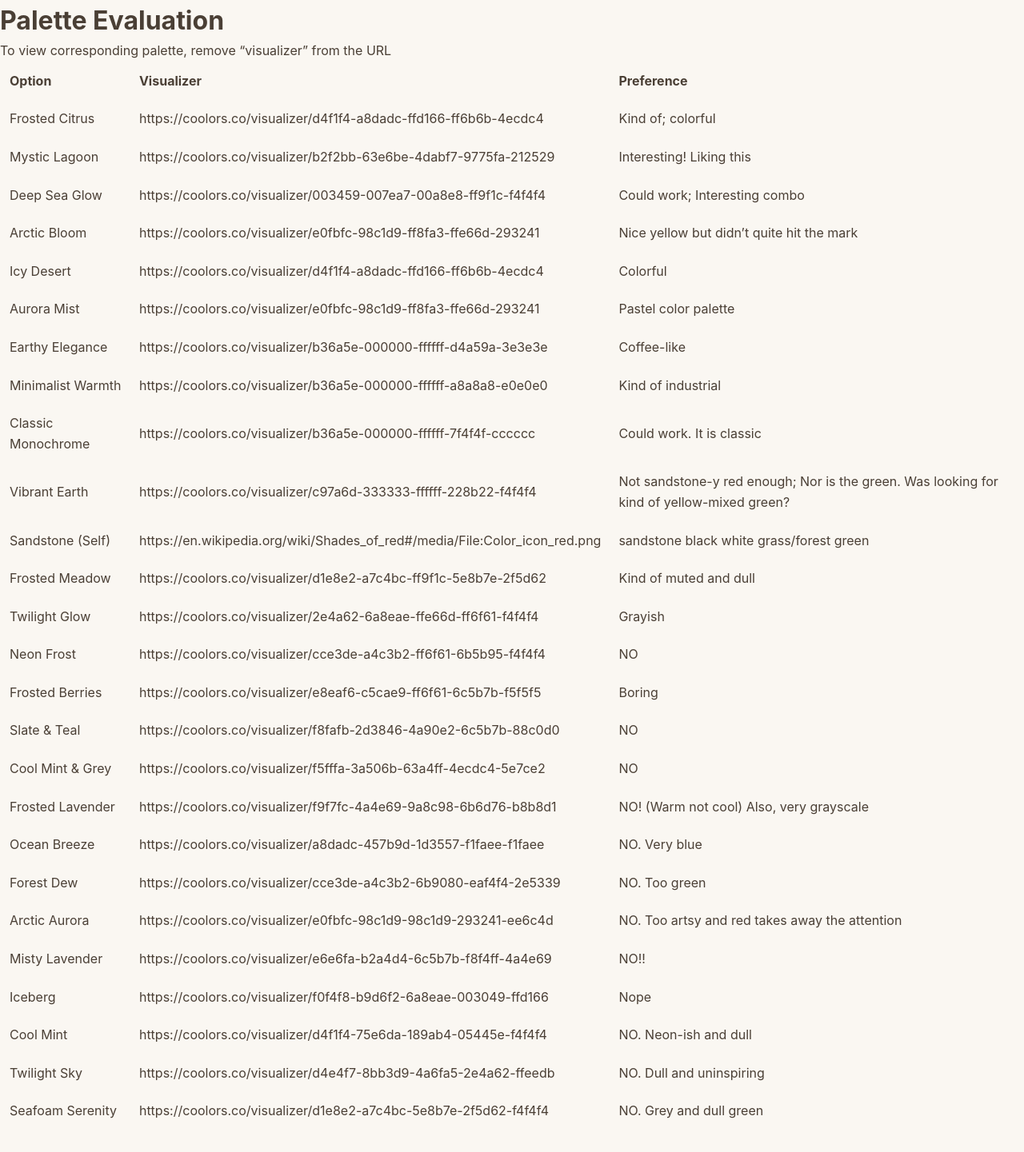
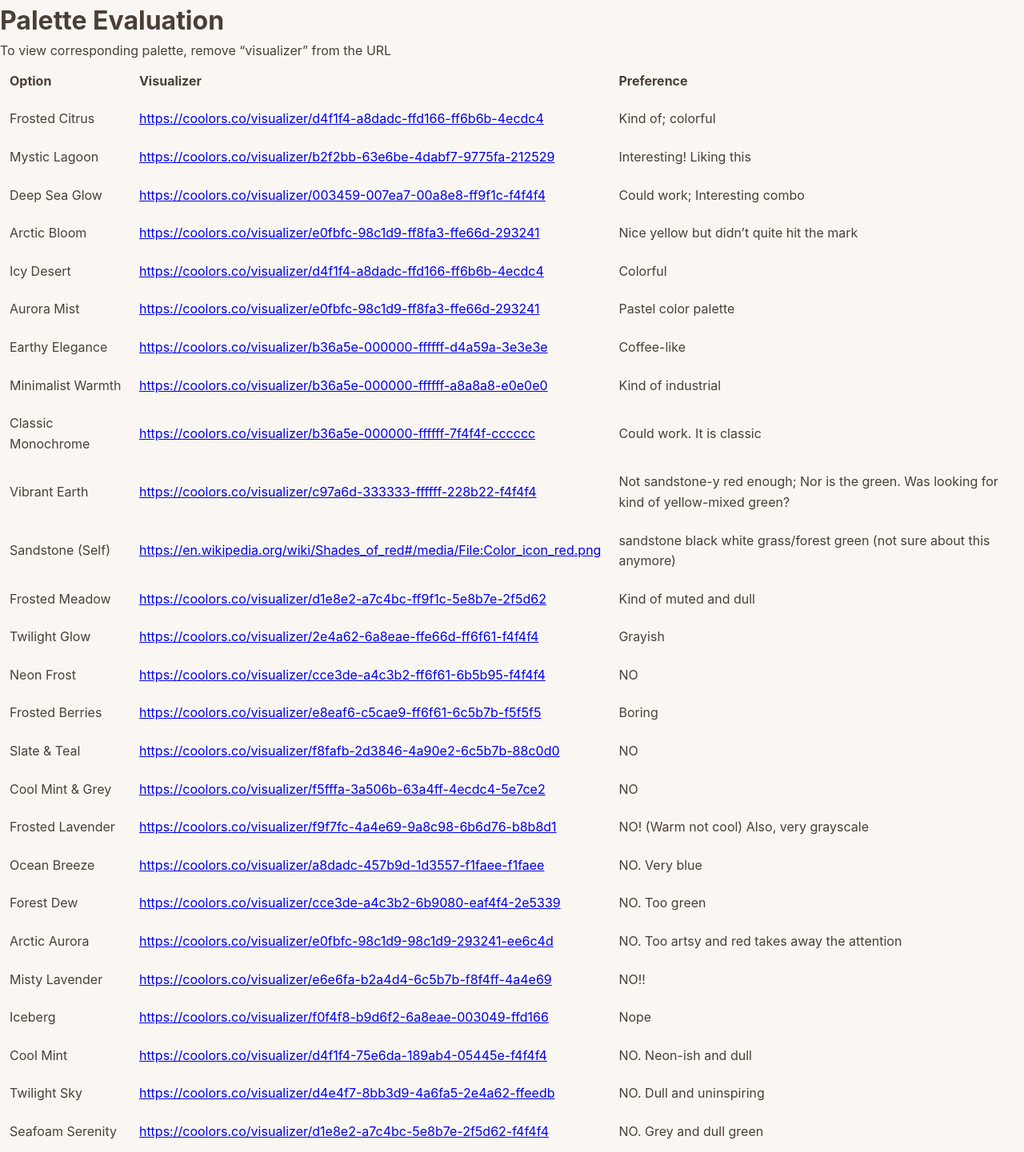
Before and after one commit to abhilashini/abhilashini.github.io, a Jekyll site: the page built from assets/palette_explore.md, in a window 1280 px wide. Shown: the whole page at 80% size. Built offline with Jekyll 4.4.1, drawn with Linux system fonts in a browser that asks for light colours; our own code applies the rules of GitHub Pages for plain Markdown files; before the commit the page ends 1415 px from its top, so only the background shows below that.

Commit message:
Add inline links

```diff
--- a/assets/palette_explore.md
+++ b/assets/palette_explore.md
@@ -8,32 +8,32 @@ permalink: /palette-exploration-journey/
 
 | Option | Visualizer | Preference |
 | :--- | :--- | :--- |
-| Frosted Citrus | https://coolors.co/visualizer/d4f1f4-a8dadc-ffd166-ff6b6b-4ecdc4 | Kind of; colorful |
-| Mystic Lagoon | https://coolors.co/visualizer/b2f2bb-63e6be-4dabf7-9775fa-212529 | Interesting! Liking this |
-| Deep Sea Glow | https://coolors.co/visualizer/003459-007ea7-00a8e8-ff9f1c-f4f4f4 | Could work; Interesting combo |
-| Arctic Bloom | https://coolors.co/visualizer/e0fbfc-98c1d9-ff8fa3-ffe66d-293241 | Nice yellow but didn't quite hit the mark |
-| Icy Desert | https://coolors.co/visualizer/d4f1f4-a8dadc-ffd166-ff6b6b-4ecdc4 | Colorful |
-| Aurora Mist | https://coolors.co/visualizer/e0fbfc-98c1d9-ff8fa3-ffe66d-293241 | Pastel color palette |
-| Earthy Elegance | https://coolors.co/visualizer/b36a5e-000000-ffffff-d4a59a-3e3e3e | Coffee-like |
-| Minimalist Warmth | https://coolors.co/visualizer/b36a5e-000000-ffffff-a8a8a8-e0e0e0 | Kind of industrial |
-| Classic Monochrome | https://coolors.co/visualizer/b36a5e-000000-ffffff-7f4f4f-cccccc | Could work. It is classic |
-| Vibrant Earth | https://coolors.co/visualizer/c97a6d-333333-ffffff-228b22-f4f4f4 | Not sandstone-y red enough; Nor is the green. Was looking for kind of yellow-mixed green? |
-| Sandstone (Self) | https://en.wikipedia.org/wiki/Shades_of_red#/media/File:Color_icon_red.png | sandstone black white grass/forest green
-| Frosted Meadow | https://coolors.co/visualizer/d1e8e2-a7c4bc-ff9f1c-5e8b7e-2f5d62 | Kind of muted and dull |
-| Twilight Glow | https://coolors.co/visualizer/2e4a62-6a8eae-ffe66d-ff6f61-f4f4f4 | Grayish |
-| Neon Frost | https://coolors.co/visualizer/cce3de-a4c3b2-ff6f61-6b5b95-f4f4f4 | NO |
-| Frosted Berries | https://coolors.co/visualizer/e8eaf6-c5cae9-ff6f61-6c5b7b-f5f5f5 | Boring |
-| Slate & Teal | https://coolors.co/visualizer/f8fafb-2d3846-4a90e2-6c5b7b-88c0d0 | NO |
-| Cool Mint & Grey | https://coolors.co/visualizer/f5fffa-3a506b-63a4ff-4ecdc4-5e7ce2 | NO |
-| Frosted Lavender | https://coolors.co/visualizer/f9f7fc-4a4e69-9a8c98-6b6d76-b8b8d1 | NO! (Warm not cool) Also, very grayscale |
-| Ocean Breeze | https://coolors.co/visualizer/a8dadc-457b9d-1d3557-f1faee-f1faee | NO. Very blue |
-| Forest Dew | https://coolors.co/visualizer/cce3de-a4c3b2-6b9080-eaf4f4-2e5339 | NO. Too green |
-| Arctic Aurora | https://coolors.co/visualizer/e0fbfc-98c1d9-98c1d9-293241-ee6c4d | NO. Too artsy and red takes away the attention |
-| Misty Lavender | https://coolors.co/visualizer/e6e6fa-b2a4d4-6c5b7b-f8f4ff-4a4e69 | NO!! |
-| Iceberg | https://coolors.co/visualizer/f0f4f8-b9d6f2-6a8eae-003049-ffd166 | Nope |
-| Cool Mint | https://coolors.co/visualizer/d4f1f4-75e6da-189ab4-05445e-f4f4f4 | NO. Neon-ish and dull |
-| Twilight Sky | https://coolors.co/visualizer/d4e4f7-8bb3d9-4a6fa5-2e4a62-ffeedb | NO. Dull and uninspiring |
-| Seafoam Serenity | https://coolors.co/visualizer/d1e8e2-a7c4bc-5e8b7e-2f5d62-f4f4f4 | NO. Grey and dull green |
+| Frosted Citrus | <https://coolors.co/visualizer/d4f1f4-a8dadc-ffd166-ff6b6b-4ecdc4> | Kind of; colorful |
+| Mystic Lagoon | <https://coolors.co/visualizer/b2f2bb-63e6be-4dabf7-9775fa-212529> | Interesting! Liking this |
+| Deep Sea Glow | <https://coolors.co/visualizer/003459-007ea7-00a8e8-ff9f1c-f4f4f4> | Could work; Interesting combo |
+| Arctic Bloom | <https://coolors.co/visualizer/e0fbfc-98c1d9-ff8fa3-ffe66d-293241> | Nice yellow but didn't quite hit the mark |
+| Icy Desert | <https://coolors.co/visualizer/d4f1f4-a8dadc-ffd166-ff6b6b-4ecdc4> | Colorful |
+| Aurora Mist | <https://coolors.co/visualizer/e0fbfc-98c1d9-ff8fa3-ffe66d-293241> | Pastel color palette |
+| Earthy Elegance | <https://coolors.co/visualizer/b36a5e-000000-ffffff-d4a59a-3e3e3e> | Coffee-like |
+| Minimalist Warmth | <https://coolors.co/visualizer/b36a5e-000000-ffffff-a8a8a8-e0e0e0> | Kind of industrial |
+| Classic Monochrome | <https://coolors.co/visualizer/b36a5e-000000-ffffff-7f4f4f-cccccc> | Could work. It is classic |
+| Vibrant Earth | <https://coolors.co/visualizer/c97a6d-333333-ffffff-228b22-f4f4f4> | Not sandstone-y red enough; Nor is the green. Was looking for kind of yellow-mixed green? |
+| Sandstone (Self) | <https://en.wikipedia.org/wiki/Shades_of_red#/media/File:Color_icon_red.png> | sandstone black white grass/forest green (not sure about this anymore)
+| Frosted Meadow | <https://coolors.co/visualizer/d1e8e2-a7c4bc-ff9f1c-5e8b7e-2f5d62> | Kind of muted and dull |
+| Twilight Glow | <https://coolors.co/visualizer/2e4a62-6a8eae-ffe66d-ff6f61-f4f4f4> | Grayish |
+| Neon Frost | <https://coolors.co/visualizer/cce3de-a4c3b2-ff6f61-6b5b95-f4f4f4> | NO |
+| Frosted Berries | <https://coolors.co/visualizer/e8eaf6-c5cae9-ff6f61-6c5b7b-f5f5f5> | Boring |
+| Slate & Teal | <https://coolors.co/visualizer/f8fafb-2d3846-4a90e2-6c5b7b-88c0d0> | NO |
+| Cool Mint & Grey | <https://coolors.co/visualizer/f5fffa-3a506b-63a4ff-4ecdc4-5e7ce2> | NO |
+| Frosted Lavender | <https://coolors.co/visualizer/f9f7fc-4a4e69-9a8c98-6b6d76-b8b8d1> | NO! (Warm not cool) Also, very grayscale |
+| Ocean Breeze | <https://coolors.co/visualizer/a8dadc-457b9d-1d3557-f1faee-f1faee> | NO. Very blue |
+| Forest Dew | <https://coolors.co/visualizer/cce3de-a4c3b2-6b9080-eaf4f4-2e5339> | NO. Too green |
+| Arctic Aurora | <https://coolors.co/visualizer/e0fbfc-98c1d9-98c1d9-293241-ee6c4d> | NO. Too artsy and red takes away the attention |
+| Misty Lavender | <https://coolors.co/visualizer/e6e6fa-b2a4d4-6c5b7b-f8f4ff-4a4e69> | NO!! |
+| Iceberg | <https://coolors.co/visualizer/f0f4f8-b9d6f2-6a8eae-003049-ffd166> | Nope |
+| Cool Mint | <https://coolors.co/visualizer/d4f1f4-75e6da-189ab4-05445e-f4f4f4> | NO. Neon-ish and dull |
+| Twilight Sky | <https://coolors.co/visualizer/d4e4f7-8bb3d9-4a6fa5-2e4a62-ffeedb> | NO. Dull and uninspiring |
+| Seafoam Serenity | <https://coolors.co/visualizer/d1e8e2-a7c4bc-5e8b7e-2f5d62-f4f4f4> | NO. Grey and dull green |
 
 <style>
   table {
```
